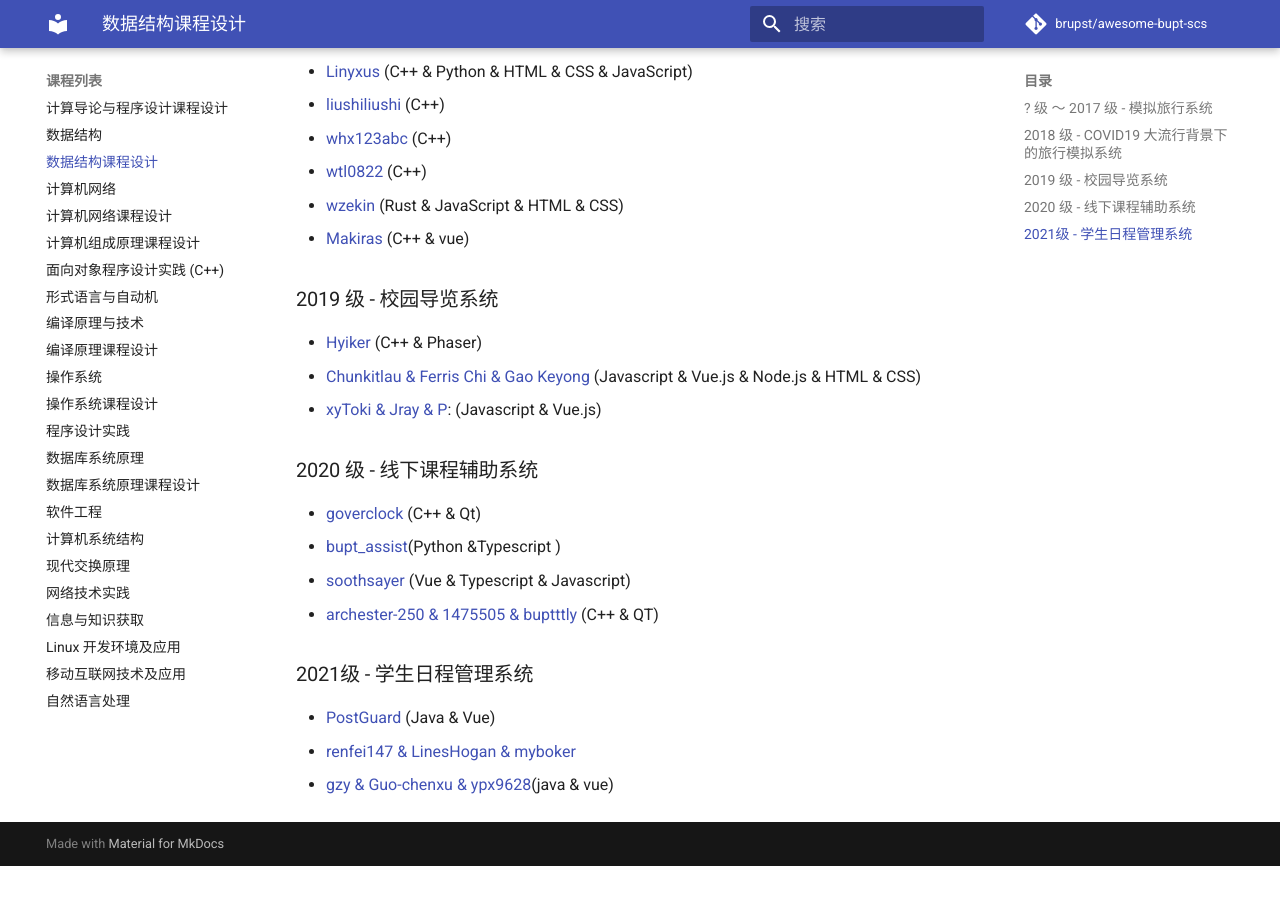
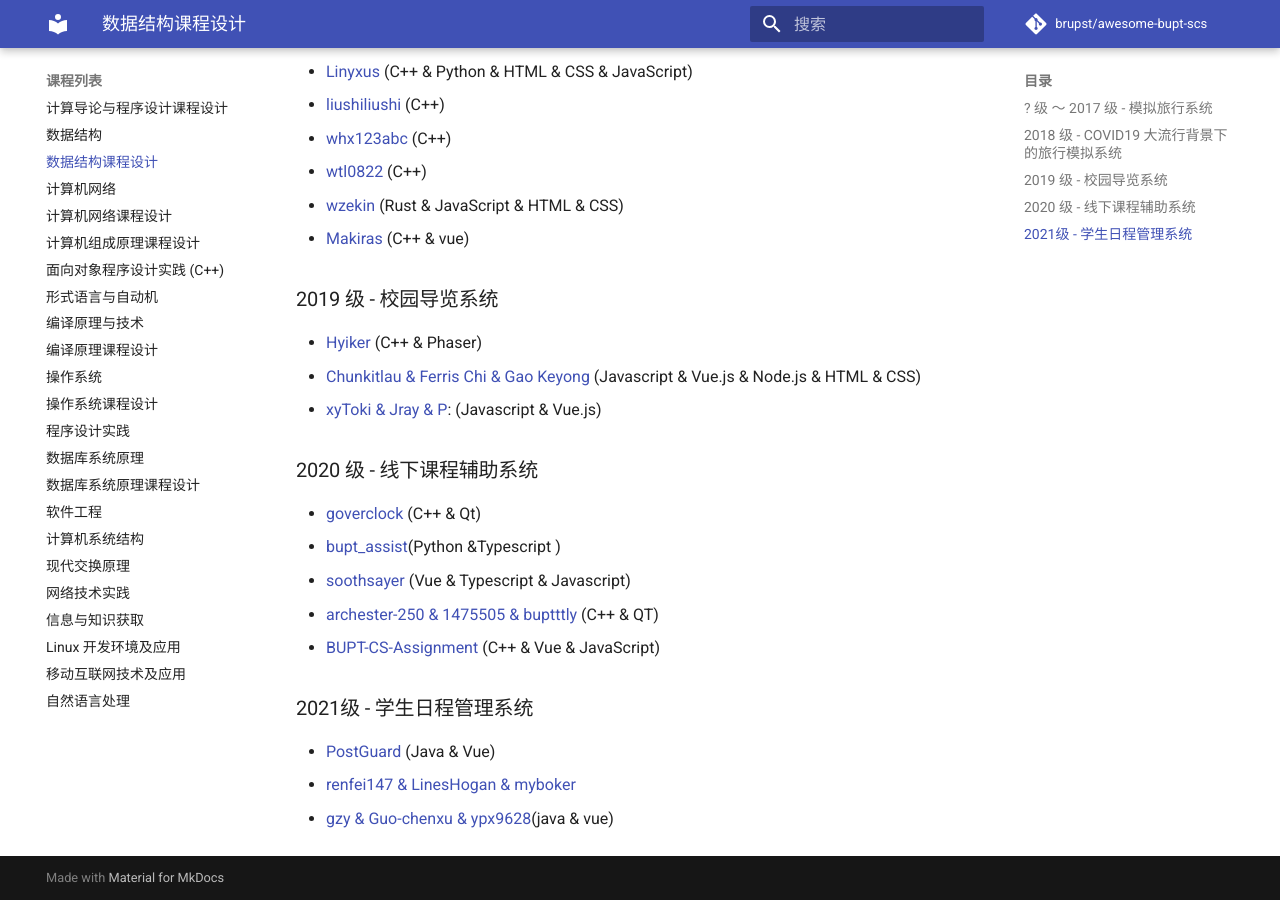
Before and after one commit to brupst/awesome-bupt-scs, an MkDocs documentation site: the page built from projects/Project-Laboratory-Algorithms-and-Data-Structures.md, in a window 1280 px wide and 900 px high, scrolled down 789 px. Built offline with MkDocs 1.6.1 and Material for MkDocs 9.7.7, drawn with Linux system fonts in a browser that asks for light colours; comment, search, counter and statistics services are not loaded; before the commit the page ends 1655 px from its top, so only the background shows below that.

Commit message:
更新：数据结构课程设计

```diff
--- a/projects/Project-Laboratory-Algorithms-and-Data-Structures.md
+++ b/projects/Project-Laboratory-Algorithms-and-Data-Structures.md
@@ -38,6 +38,7 @@
 * [bupt_assist](https://github.com/FkerYJ/bupt_assist)(Python &Typescript )
 * [soothsayer](https://github.com/Adam-Teng/datastructure-design) (Vue & Typescript & Javascript)
 * [archester-250 & 1475505 & buptttly](https://github.com/archester-250/Course_Auxiliary_System_QT) (C++ & QT)
+* [BUPT-CS-Assignment](https://github.com/BUPT-CS-Assignment/TinyAndPretty) (C++ & Vue & JavaScript)
 
 ### 2021级 - 学生日程管理系统
 * [PostGuard](https://github.com/post-guard/PostCalendarBackend) (Java & Vue)
```
